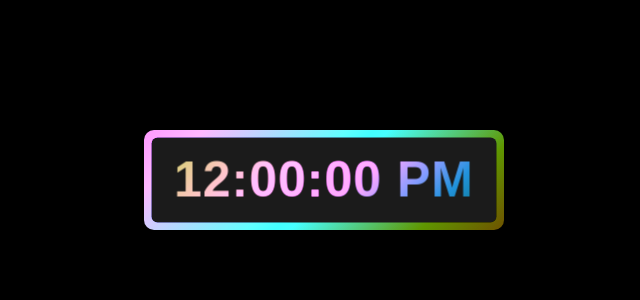
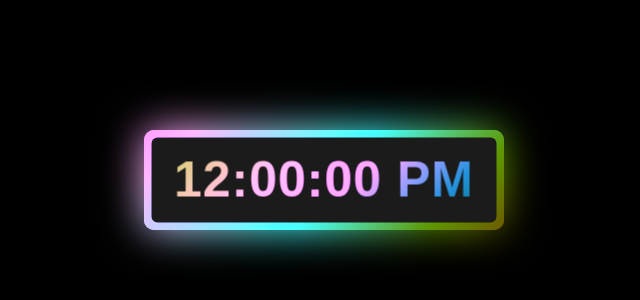
Before and after one commit to ACring17/Digital-Clock, a plain HTML site: page index.html in a window 1280 px wide. Shown: the part 220-520 px from the top of the page, without its empty margins (316-956 px from the left). Drawn offline with Linux system fonts and the light colour scheme.

Commit message:
Update styles.css
Found the problem with the filter. Missing the 1 in 100%.

```diff
--- a/styles.css
+++ b/styles.css
@@ -56,7 +56,7 @@ body {
 }
 
 .wrapper span {
-    height: 00%;
+    height: 100%;
     width: 100%;
     background: inherit;
     border-radius: 10px;
```
